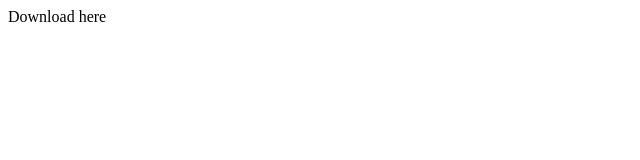
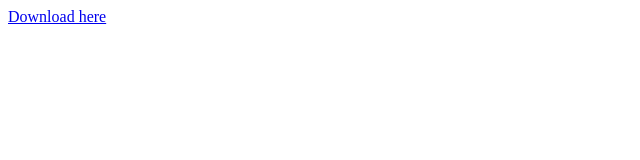
Before and after one commit to lgtyqz/downloadcodefight, a plain HTML site: page index.html in a window 1280 px wide. Shown: the whole page, without its empty margins (0-640 px from the left). Drawn offline with Linux system fonts and the light colour scheme.

Commit message:
Make it actually work

```diff
--- a/index.html
+++ b/index.html
@@ -1,6 +1,6 @@
 <!DOCTYPE html>
 <html>
 <body>
-<a download="./AIVengersEndgame.jar">Download here</a>
+<a href="./AIVengersEndgame.jar" download>Download here</a>
 </body>
 </html>
```
